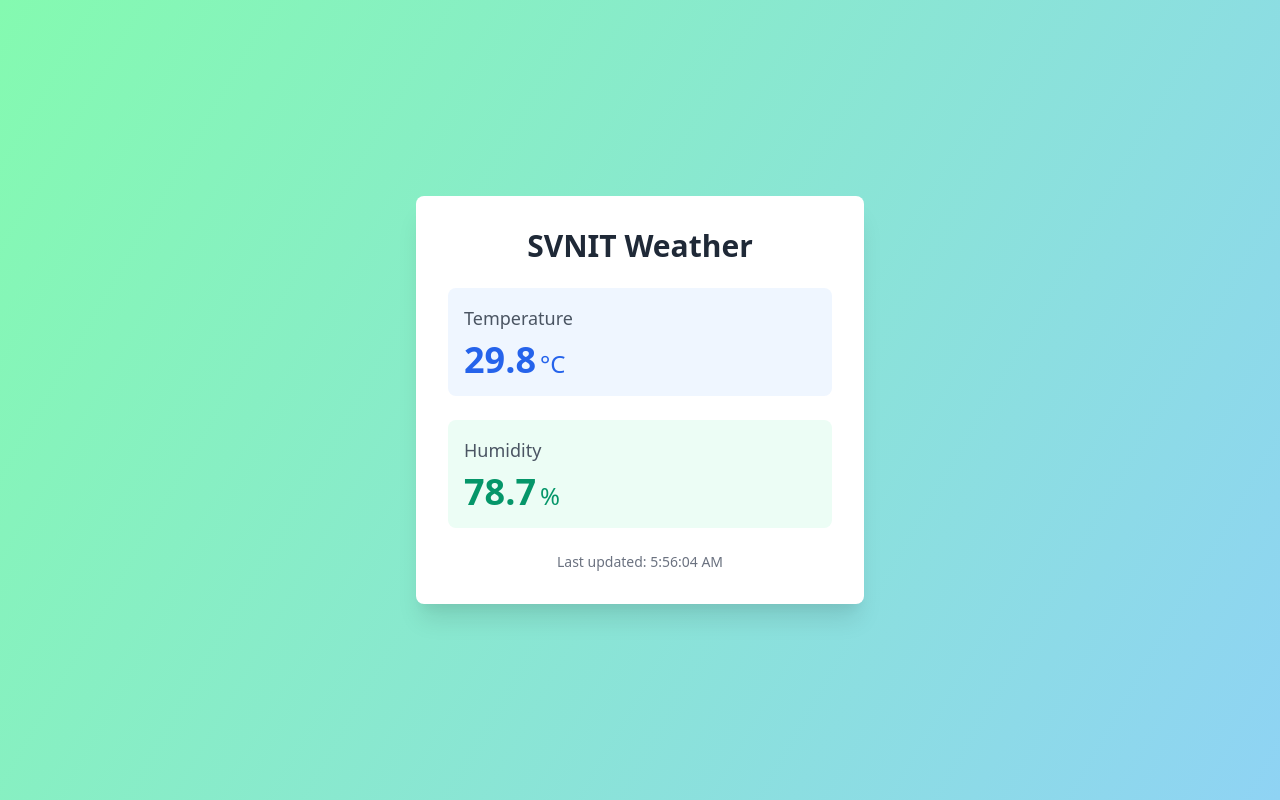
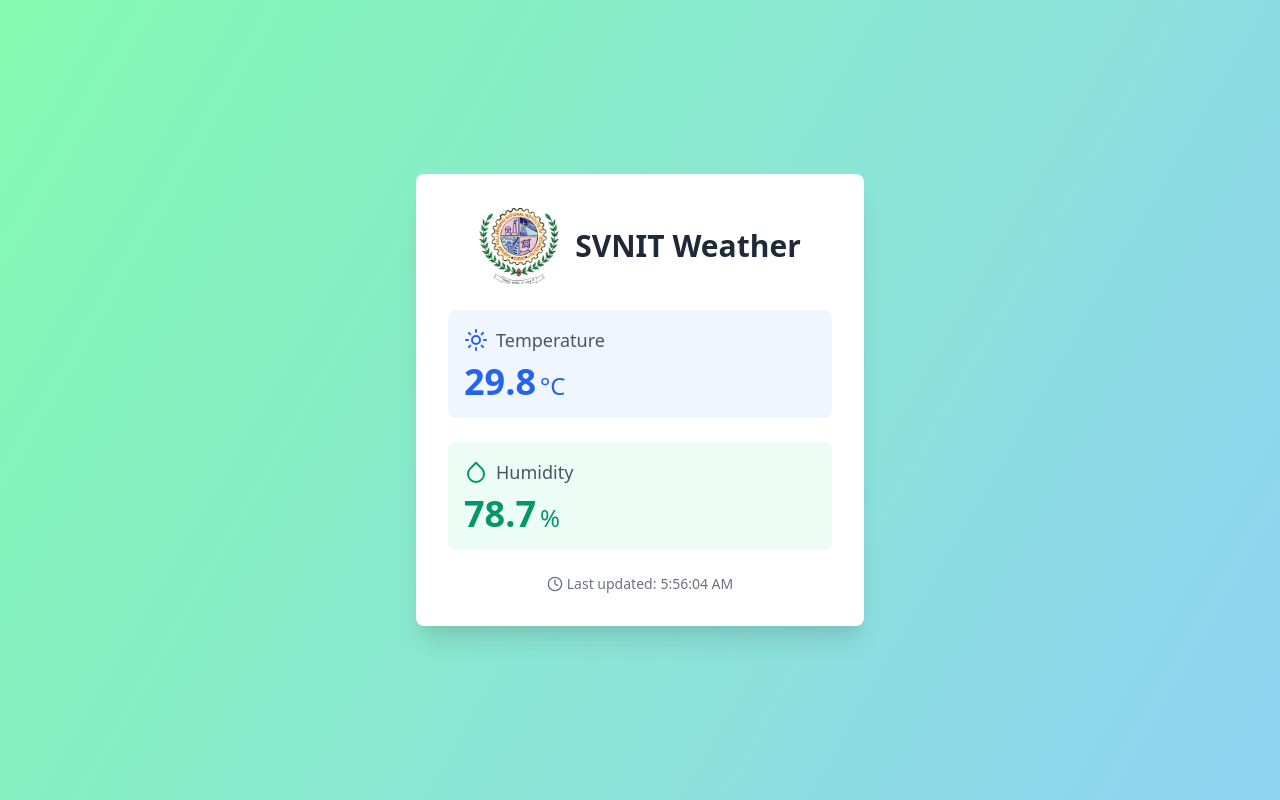
Before and after one commit to swas-rathod/svnit-weather, a plain HTML site: page index.html in a window 1280 px wide. Drawn offline with nearby package versions, Linux system fonts and the light colour scheme.

Commit message:
icon and svnit logo added

```diff
--- a/index.html
+++ b/index.html
@@ -13,11 +13,20 @@
 </head>
 <body class="min-h-screen gradient-bg flex items-center justify-center p-4">
     <div class="bg-white rounded-lg shadow-xl p-8 max-w-md w-full">
-        <h1 class="text-3xl font-bold text-gray-800 mb-6 text-center">SVNIT Weather</h1>
+        <div class="flex items-center justify-center mb-6">
+            <img src="svnit.png" alt="SVNIT Logo" class="h-20 w-20 object-contain mr-4">
+            <h1 class="text-3xl font-bold text-gray-800">SVNIT Weather</h1>
+        </div>
 
         <div class="space-y-6">
             <div class="bg-blue-50 rounded-lg p-4">
-                <h2 class="text-lg text-gray-600 mb-2">Temperature</h2>
+                <div class="flex items-center mb-2">
+                    <svg xmlns="http://www.w3.org/2000/svg" class="w-6 h-6 text-blue-600 mr-2" viewBox="0 0 24 24" fill="none" stroke="currentColor" stroke-width="2" stroke-linecap="round" stroke-linejoin="round">
+                        <path d="M12 2v2M12 20v2M4.93 4.93l1.41 1.41M17.66 17.66l1.41 1.41M2 12h2M20 12h2M6.34 17.66l-1.41 1.41M19.07 4.93l-1.41 1.41"/>
+                        <circle cx="12" cy="12" r="4"/>
+                    </svg>
+                    <h2 class="text-lg text-gray-600">Temperature</h2>
+                </div>
                 <div class="flex items-baseline">
                     <span id="temperature" class="text-4xl font-bold text-blue-600">--</span>
                     <span class="text-2xl text-blue-600 ml-1">°C</span>
@@ -25,15 +34,24 @@
             </div>
 
             <div class="bg-green-50 rounded-lg p-4">
-                <h2 class="text-lg text-gray-600 mb-2">Humidity</h2>
+                <div class="flex items-center mb-2">
+                    <svg xmlns="http://www.w3.org/2000/svg" class="w-6 h-6 text-green-600 mr-2" viewBox="0 0 24 24" fill="none" stroke="currentColor" stroke-width="2" stroke-linecap="round" stroke-linejoin="round">
+                        <path d="M12 2.69l5.66 5.66a8 8 0 1 1-11.31 0z"/>
+                    </svg>
+                    <h2 class="text-lg text-gray-600">Humidity</h2>
+                </div>
                 <div class="flex items-baseline">
                     <span id="humidity" class="text-4xl font-bold text-green-600">--</span>
                     <span class="text-2xl text-green-600 ml-1">%</span>
                 </div>
             </div>
 
-            <div class="text-center text-gray-500 text-sm">
-                Last updated: <span id="lastUpdate">--</span>
+            <div class="text-center text-gray-500 text-sm flex items-center justify-center">
+                <svg xmlns="http://www.w3.org/2000/svg" class="w-4 h-4 mr-1" viewBox="0 0 24 24" fill="none" stroke="currentColor" stroke-width="2" stroke-linecap="round" stroke-linejoin="round">
+                    <circle cx="12" cy="12" r="10"/>
+                    <path d="M12 6v6l4 2"/>
+                </svg>
+                Last updated: <span id="lastUpdate" class="ml-1">--</span>
             </div>
         </div>
     </div>
```
Also changed, not shown: svnit.png (added).
